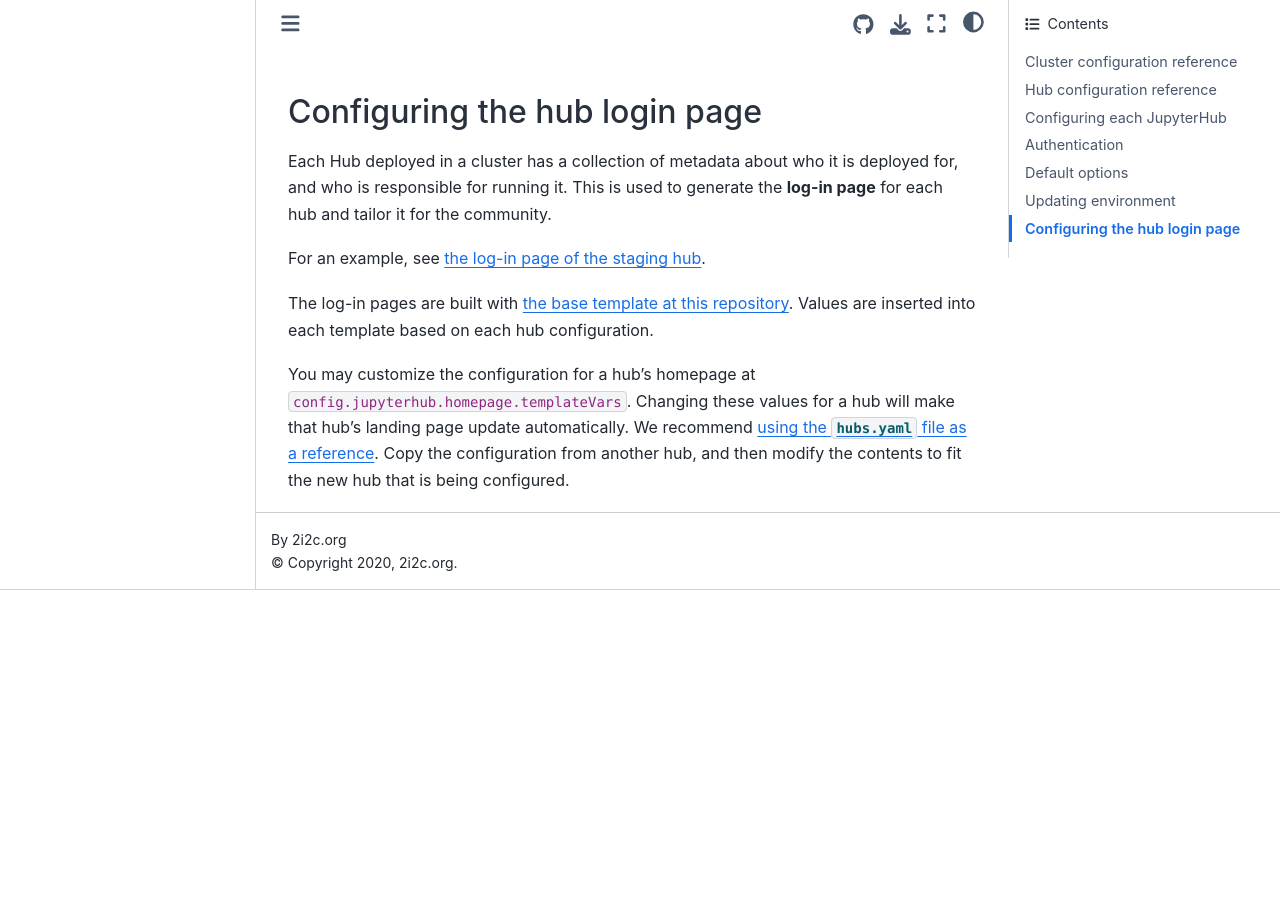
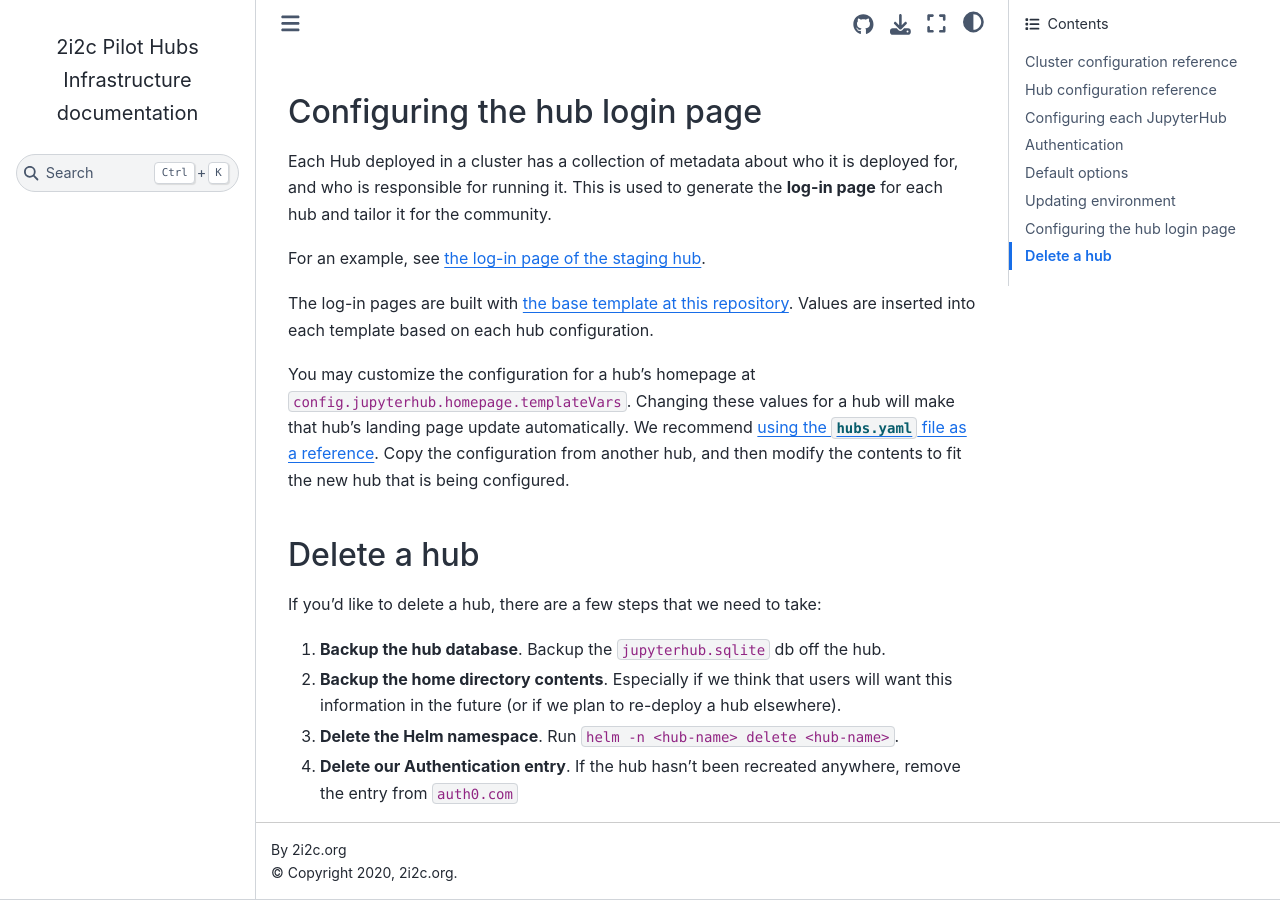
Before and after one commit to 2i2c-org/infrastructure, a Sphinx documentation site: the page built from docs/index.md, in a window 1280 px wide and 900 px high, scrolled down 3502 px. Built offline with Sphinx 7.4.7 and the Sphinx Book theme 1.1.4, drawn with Linux system fonts in a browser that asks for light colours; before the commit the page ends 4092 px from its top, so only the background shows below that.

Commit message:
delete hub

```diff
--- a/docs/index.md
+++ b/docs/index.md
@@ -167,3 +167,12 @@ For an example, see [the log-in page of the staging hub](https://staging.pilot.2
 The log-in pages are built with [the base template at this repository](https://github.com/2i2c-org/pilot-homepage). Values are inserted into each template based on each hub configuration.
 
 You may customize the configuration for a hub's homepage at `config.jupyterhub.homepage.templateVars`. Changing these values for a hub will make that hub's landing page update automatically. We recommend [using the `hubs.yaml` file as a reference](https://github.com/2i2c-org/pilot-hubs/blob/master/hubs.yaml). Copy the configuration from another hub, and then modify the contents to fit the new hub that is being configured.
+
+## Delete a hub
+
+If you'd like to delete a hub, there are a few steps that we need to take:
+
+1. **Backup the hub database**. Backup the `jupyterhub.sqlite` db off the hub.
+2. **Backup the home directory contents**. Especially if we think that users will want this information in the future (or if we plan to re-deploy a hub elsewhere).
+3. **Delete the Helm namespace**. Run `helm -n <hub-name> delete <hub-name>`.
+4. **Delete our Authentication entry**. If the hub hasn't been recreated anywhere, remove the entry from `auth0.com`
```
